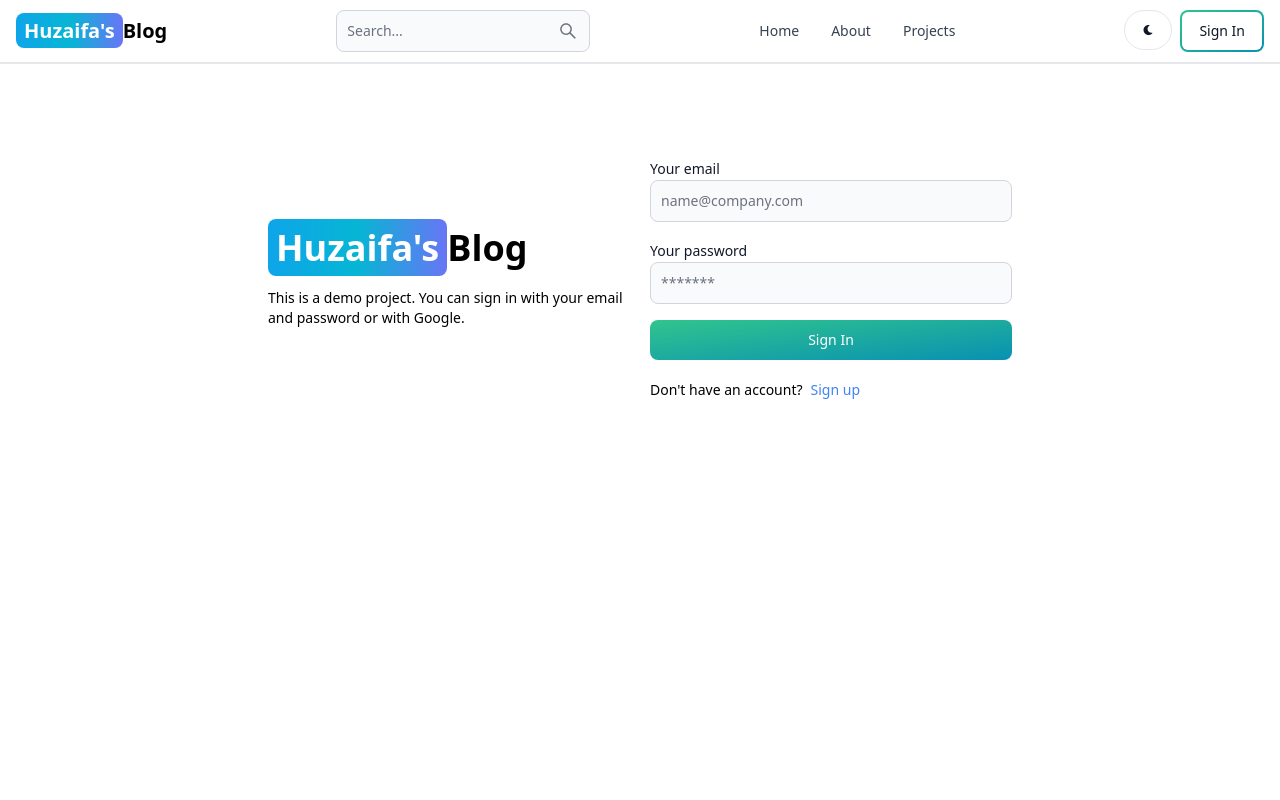
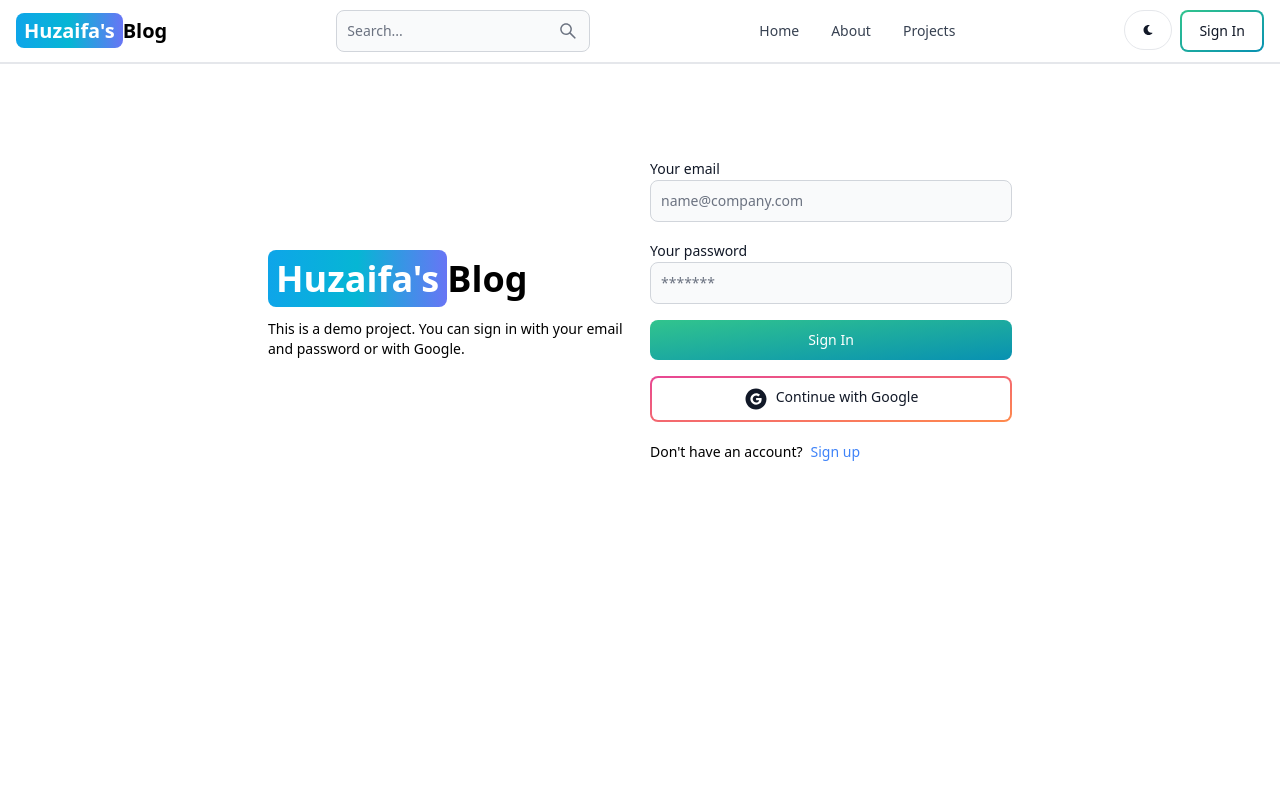
Before and after one commit to huzaifaghazali/huzaifa-blog, a React (Vite) app in the folder client/: page /sign-in in a window 1280 px wide. Shown: the top 800 px of the page. Built offline with nearby package versions, Linux system fonts and the light colour scheme; no server answers.

Commit message:
Add google authentication component

```diff
--- /dev/null
+++ b/client/src/components/OAuth.jsx
@@ -0,0 +1,54 @@
+import React from 'react';
+import { Button } from 'flowbite-react';
+import { AiFillGoogleCircle } from 'react-icons/ai';
+import { GoogleAuthProvider, signInWithPopup, getAuth } from 'firebase/auth';
+import { useDispatch } from 'react-redux';
+import { useNavigate } from 'react-router-dom';
+
+import { app } from '../firebase';
+import { signInSuccess } from '../features/user/userSlice';
+
+function OAuth() {
+  const auth = getAuth(app);
+  const dispatch = useDispatch();
+  const navigate = useNavigate();
+
+  const handleClick = async () => {
+    const provider = new GoogleAuthProvider();
+    provider.setCustomParameters({ prompt: 'select_account' });
+
+    try {
+      const resultsFromGoogle = await signInWithPopup(auth, provider);
+      const res = await fetch('/api/auth/google', {
+        method: 'POST',
+        headers: { 'Content-Type': 'application/json' },
+        body: JSON.stringify({
+          name: resultsFromGoogle.user.displayName,
+          email: resultsFromGoogle.user.email,
+          googlePhotoUrl: resultsFromGoogle.user.photoURL,
+        }),
+      });
+      const data = await res.json();
+
+      if (res.ok) {
+        dispatch(signInSuccess(data));
+        navigate('/');
+      }
+    } catch (error) {
+      console.log(error);
+    }
+  };
+  return (
+    <Button
+      gradientDuoTone='pinkToOrange'
+      type='button'
+      outline
+      onClick={handleClick}
+    >
+      <AiFillGoogleCircle className='w-6 h-6 mr-2' />
+      Continue with Google
+    </Button>
+  );
+}
+
+export default OAuth;
--- /dev/null
+++ b/client/src/firebase.js
@@ -0,0 +1,17 @@
+// Import the functions you need from the SDKs you need
+import { initializeApp } from 'firebase/app';
+// TODO: Add SDKs for Firebase products that you want to use
+// https://firebase.google.com/docs/web/setup#available-libraries
+
+// Your web app's Firebase configuration
+const firebaseConfig = {
+  apiKey: import.meta.env.VITE_FIREBASE_API_KEY,
+  authDomain: 'mern-blog-6ce9b.firebaseapp.com',
+  projectId: 'mern-blog-6ce9b',
+  storageBucket: 'mern-blog-6ce9b.appspot.com',
+  messagingSenderId: '474479695073',
+  appId: import.meta.env.VITE_FIREBASE_APP_ID,
+};
+
+// Initialize Firebase
+export const app = initializeApp(firebaseConfig);
--- a/client/src/pages/SignUp.jsx
+++ b/client/src/pages/SignUp.jsx
@@ -1,6 +1,7 @@
 import React, { useState } from 'react';
 import { Alert, Button, Label, Spinner, TextInput } from 'flowbite-react';
 import { Link, useNavigate } from 'react-router-dom';
+import OAuth from '../components/OAuth';
 
 function SignUp() {
   const [formData, setFormData] = useState({});
@@ -108,6 +109,7 @@ function SignUp() {
                 'Sign Up'
               )}
             </Button>
+            <OAuth />
           </form>
 
           <div className='flex gap-2 text-sm mt-5'>
--- a/client/src/pages/Signin.jsx
+++ b/client/src/pages/Signin.jsx
@@ -7,6 +7,7 @@ import {
   signInStart,
   signInSuccess,
 } from '../features/user/userSlice';
+import OAuth from '../components/OAuth';
 
 function Signin() {
   const [formData, setFormData] = useState({});
@@ -102,6 +103,7 @@ function Signin() {
                 'Sign In'
               )}
             </Button>
+            <OAuth />
           </form>
 
           <div className='flex gap-2 text-sm mt-5'>
```
Also changed, not shown: 1 other file (tests, documents, lock files or other folders).
